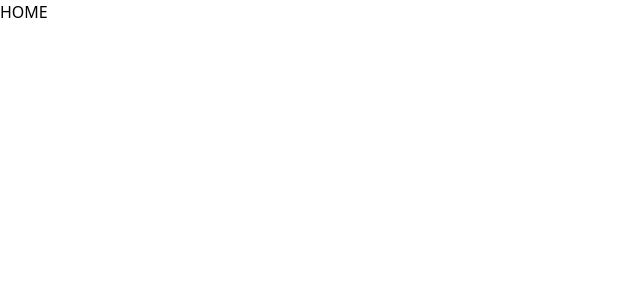
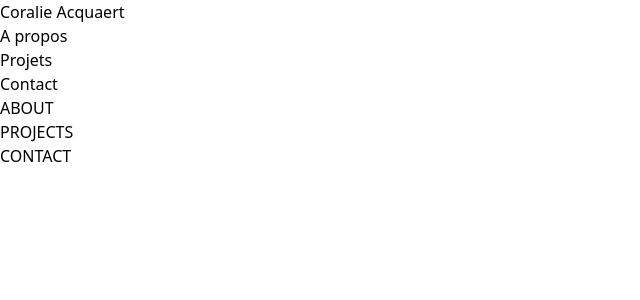
Before and after one commit to Coraliedev/Portfolio-Coralie, a React (Vite) app: page / in a window 1280 px wide. Shown: the top 300 px of the page, without its empty margins (0-640 px from the left). Built offline with nearby package versions, Linux system fonts and the light colour scheme.

Commit message:
feat(navbar): create navbar and anchors

```diff
--- /dev/null
+++ b/src/assets/data/nav.data.json
@@ -0,0 +1,16 @@
+{
+  "sections": [
+    {
+      "id": "#about",
+      "name": "A propos"
+    },
+    {
+      "id": "#projects",
+      "name": "Projets"
+    },
+    {
+      "id": "#contact",
+      "name": "Contact"
+    }
+  ]
+}
--- /dev/null
+++ b/src/components/About.tsx
@@ -0,0 +1,9 @@
+import React from 'react';
+
+const About: React.FC = () => {
+  return (
+    <div id="about">ABOUT</div>
+  );
+};
+
+export default About;
--- /dev/null
+++ b/src/components/Contact.tsx
@@ -0,0 +1,9 @@
+import React from 'react';
+
+const Contact: React.FC = () => {
+  return (
+    <div id="contact">CONTACT</div>
+  );
+};
+
+export default Contact;
--- /dev/null
+++ b/src/components/Navbar.tsx
@@ -0,0 +1,27 @@
+import navdata from '../assets/data/nav.data.json';
+
+
+const NavBar = () => {
+
+  const scrollToComponent = (id: string) => {
+    const element = document.querySelector(id);
+    console.log(element);
+    element?.scrollIntoView({ behavior: "smooth" });
+  };
+
+  return (<nav>
+    <div>Coralie Acquaert</div>
+    <nav>
+      <ul>
+        {navdata.sections.map((section) => (
+          <li key={section.id}>
+            <button onClick={() => scrollToComponent(section.id)}>{section.name}</button>
+          </li>
+        ))}
+      </ul>
+    </nav>
+  </nav>)
+
+};
+
+export default NavBar;
--- /dev/null
+++ b/src/components/Projects.tsx
@@ -0,0 +1,9 @@
+import React from 'react';
+
+const Projects: React.FC = () => {
+  return (
+    <div id="projects">PROJECTS</div>
+  );
+};
+
+export default Projects;
--- a/src/views/Home.tsx
+++ b/src/views/Home.tsx
@@ -1,6 +1,19 @@
+import About from '../components/About';
+import Contact from '../components/Contact';
+import Navbar from '../components/Navbar';
+import Projects from '../components/Projects';
+
+
+
 const Home = () => {
   return (
-    <>HOME</>
+    <>
+    <Navbar />
+    <About />
+    <Projects />
+    <Contact />
+    </>
+
   )
 }
 
```
